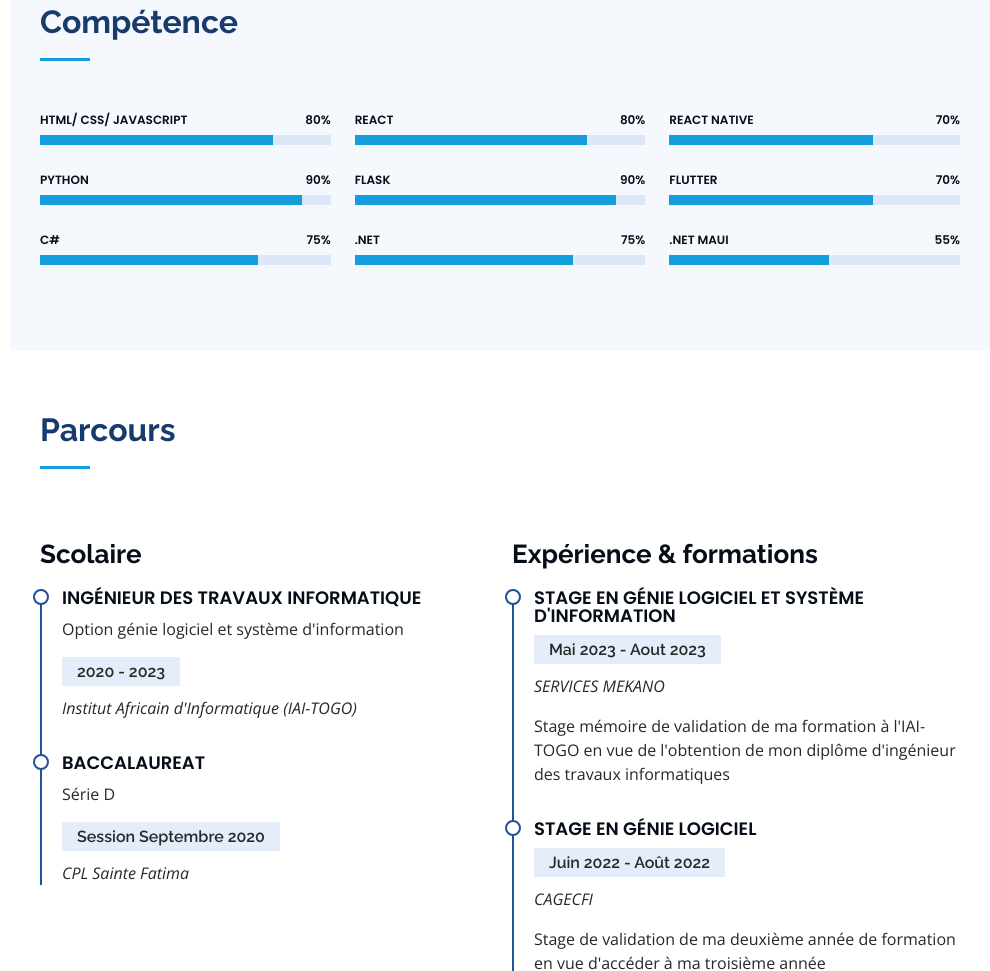
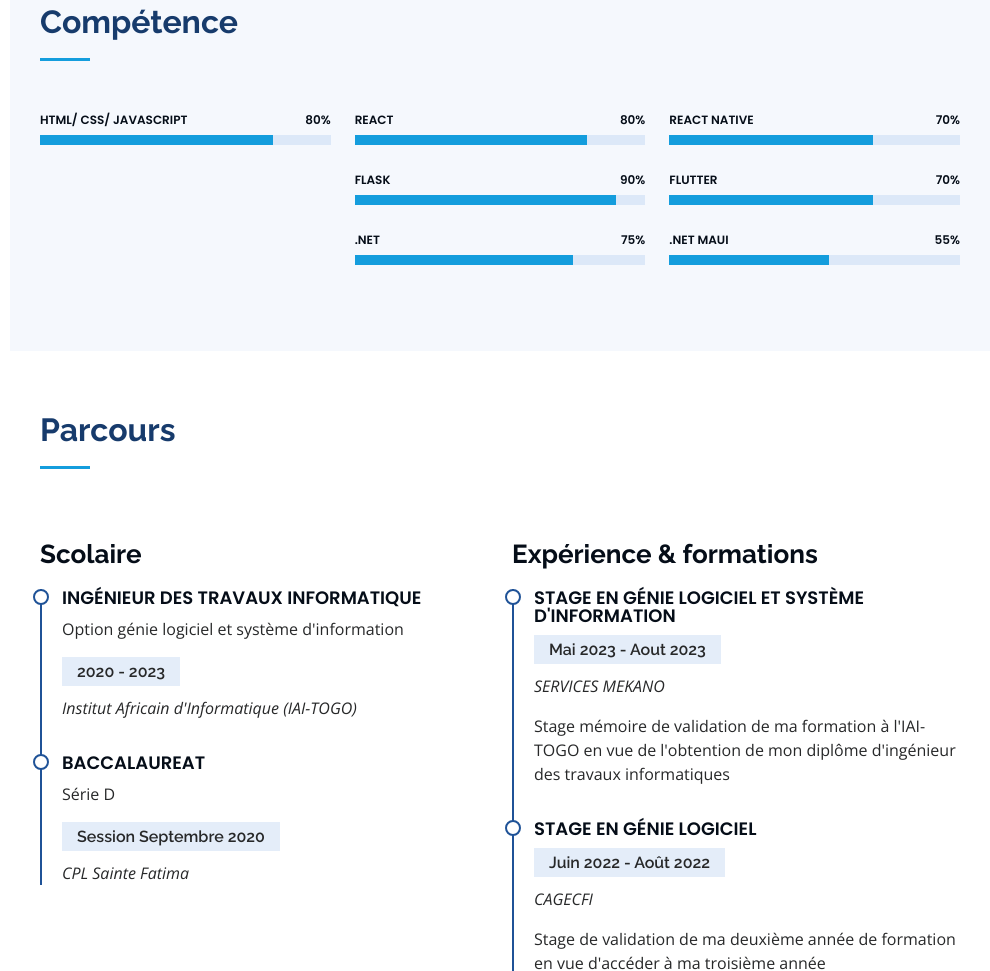
Before and after one commit to Markov500/Markov500, a plain HTML site: page index.html in a window 1280 px wide. Shown: the part 1313-2284 px from the top of the page, without its empty margins (290-1280 px from the left). Drawn offline with nearby package versions, Linux system fonts and the light colour scheme.

Commit message:
test de modification

```diff
--- a/index.html
+++ b/index.html
@@ -159,22 +159,6 @@
               <span class="skill">HTML/ CSS/ JavaScript <i class="val">80%</i></span>
               <div class="progress-bar-wrap">
                 <div class="progress-bar" role="progressbar" aria-valuenow="80" aria-valuemin="0" aria-valuemax="100">
-                </div>
-              </div>
-            </div>
-
-            <div class="progress">
-              <span class="skill">Python <i class="val">90%</i></span>
-              <div class="progress-bar-wrap">
-                <div class="progress-bar" role="progressbar" aria-valuenow="90" aria-valuemin="0" aria-valuemax="100">
-                </div>
-              </div>
-            </div>
-
-            <div class="progress">
-              <span class="skill">C# <i class="val">75%</i></span>
-              <div class="progress-bar-wrap">
-                <div class="progress-bar" role="progressbar" aria-valuenow="75" aria-valuemin="0" aria-valuemax="100">
                 </div>
               </div>
             </div>
```
